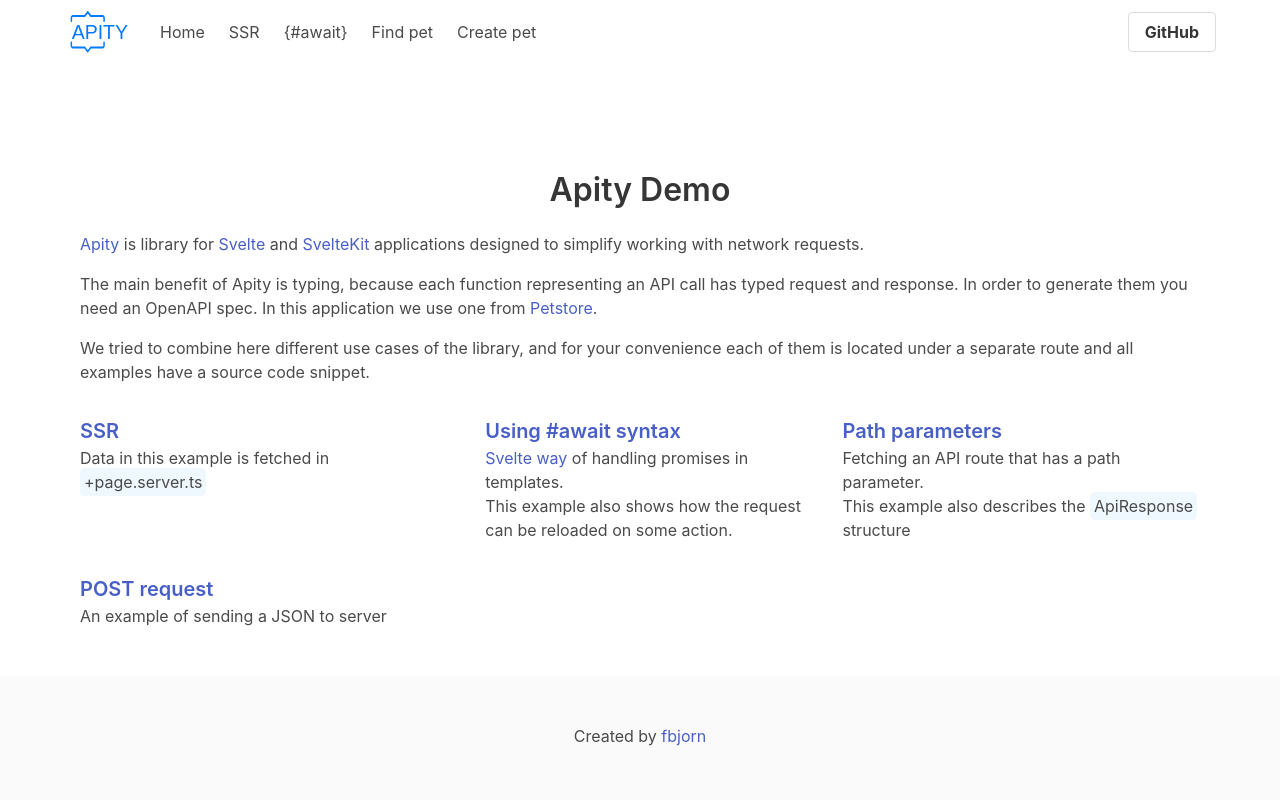
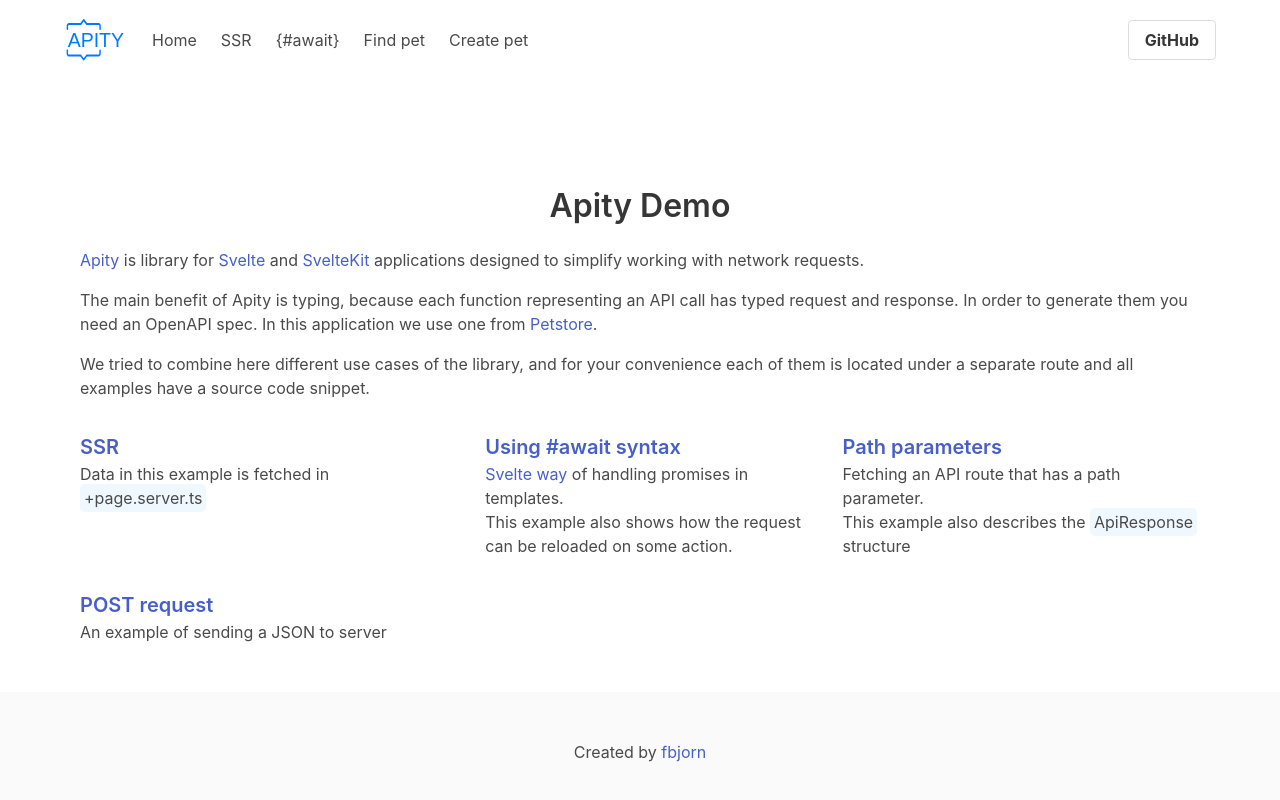
Before and after one commit to fbjorn/apity-demo, a SvelteKit app: page / in a window 1280 px wide. Shown: the top 800 px of the page. Built offline with nearby package versions, Linux system fonts and the light colour scheme.

Commit message:
Fix logo in safari

```diff
--- a/src/components/NavBar.svelte
+++ b/src/components/NavBar.svelte
@@ -65,13 +65,10 @@
 </nav>
 
 <style lang="scss">
-    .navbar-brand .navbar-item {
-        padding: 0 1rem;
-
-        img {
-            width: 100%;
-            height: 100%;
-            max-height: 4rem;
-        }
+    .navbar-brand .navbar-item img {
+        width: 100%;
+        height: 100%;
+        max-height: 4rem;
+        max-width: 6rem;
     }
 </style>
```
